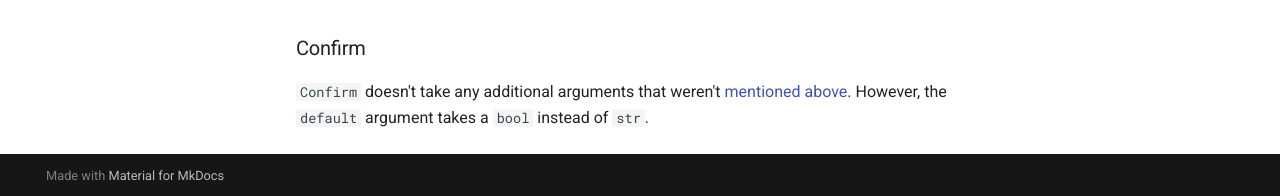
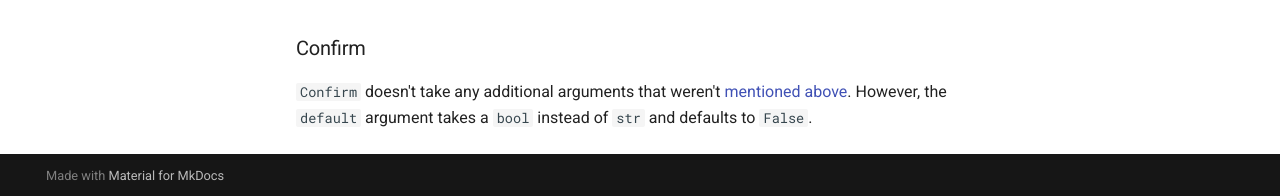
Before and after one commit to plannigan/columbo, an MkDocs documentation site: the page built from docs/usage-guide/interactions.md, in a window 1280 px wide and 900 px high, scrolled down 770 px. Shown: the part 701-897 px from the top of the window. Built offline with MkDocs 1.6.1 and Material for MkDocs 9.7.7, drawn with Linux system fonts in a browser that asks for light colours; comment, search, counter and statistics services are not loaded; the version menu is left out.

Commit message:
Making note of default for Confirm interactions

```diff
--- a/docs/usage-guide/interactions.md
+++ b/docs/usage-guide/interactions.md
@@ -48,7 +48,7 @@ In addition to the arguments [mentioned above](#all-questions), `Choice` also ac
 ### Confirm
 
 `Confirm` doesn't take any additional arguments that weren't [mentioned above](#all-questions). However, the `default`
-argument takes a `bool` instead of `str`.
+argument takes a `bool` instead of `str` and defaults to `False`.
 
 [optional-questions]: optional-questions-and-branching.md
 [command-line]: command-line.md
```
